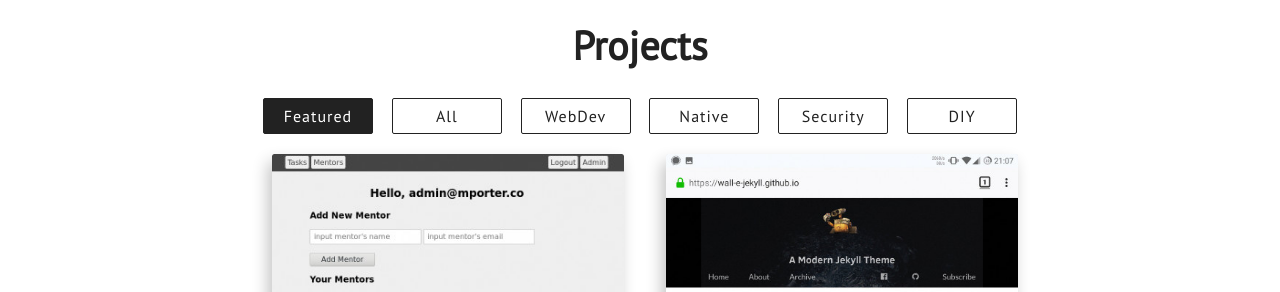
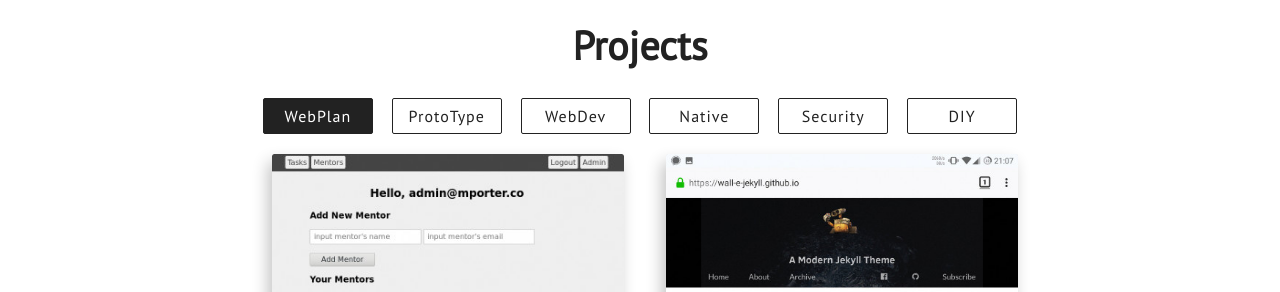
Before and after one commit to jungwoogyun/Portfolio.github.io, a Jekyll site: the page built from index.html, in a window 1280 px wide and 900 px high, scrolled down 2804 px. Shown: the part 154-446 px from the top of the window. Built offline with Jekyll 4.4.1, drawn with Linux system fonts in a browser that asks for light colours; nearby versions of some CDN libraries.

Commit message:
aszxdcfgh

```diff
--- a/_includes/projects.html
+++ b/_includes/projects.html
@@ -5,8 +5,8 @@
 
                 <div class="project-technologies">
 
-                    <a id="featured" class="semi-transparent-button with-border white-button" href="https://jungwoogyun.github.io/Webplan.github.io/" target="_blank">Featured</a>
-                    <a id="all" class="semi-transparent-button with-border white-button"  href="https://ovenapp.io/view/JlnkfCofMEOIT9GOSsvaNF7hhjyUqhJC/" target="_blank">All</a>
+                    <a id="featured" class="semi-transparent-button with-border white-button" href="https://jungwoogyun.github.io/Webplan.github.io/" target="_blank">WebPlan</a>
+                    <a id="all" class="semi-transparent-button with-border white-button"  href="https://ovenapp.io/view/kOunSsnKcROZLAK1Siyf8I8wIcJ5izqU/" target="_blank">ProtoType</a>
                     <a id="webdev" class="semi-transparent-button with-border white-button" onclick="selected('webdev')">WebDev</a>
                     <a id="native" class="semi-transparent-button with-border white-button" onclick="selected('native')">Native</a>
                     <a id="security" class="semi-transparent-button with-border white-button" onclick="selected('security')">Security</a>
```
